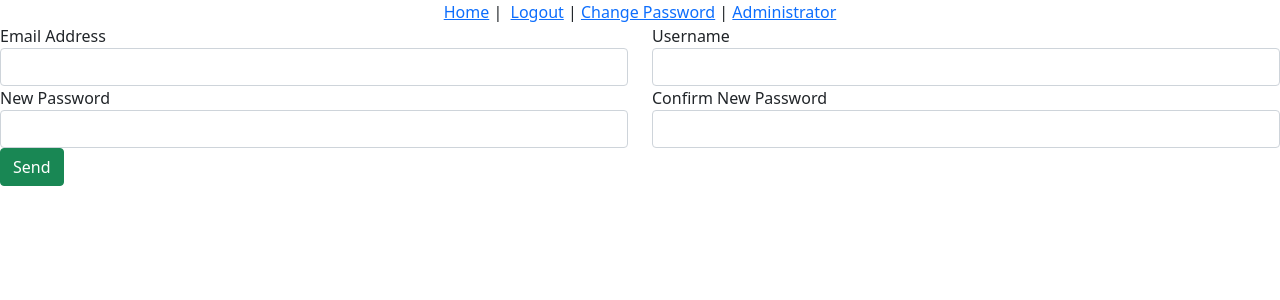
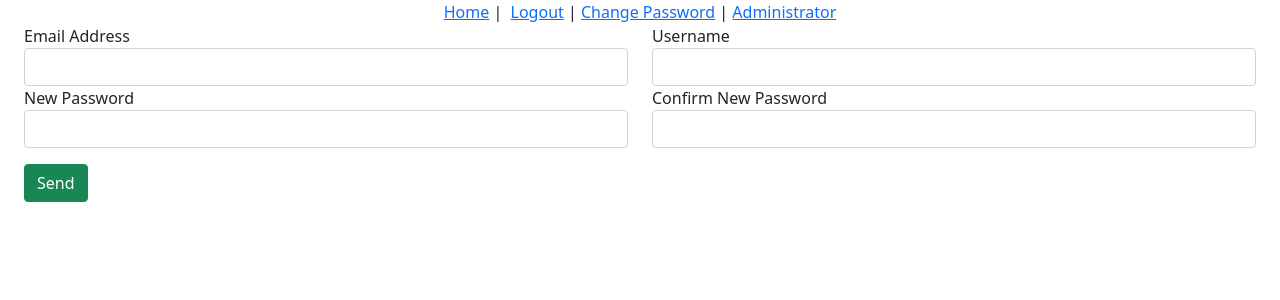
Before and after one commit to mitchrhodes/SummitFitness, a Vue app in the folder vue/: page /changePassword in a window 1280 px wide. Shown: the top 300 px of the page. Built offline with nearby package versions, Linux system fonts and the light colour scheme; no server answers; sample sign-in values are in the browser's storage.

Commit message:
Bootstrap Button changes

```diff
--- a/vue/src/views/Admin.vue
+++ b/vue/src/views/Admin.vue
@@ -1,15 +1,26 @@
 <template>
   <div>
     <div class="text-center">
-      <a class="btn btn-primary" v-on:click="isAddNewForm = true, isEventCreated = false"
+      <a
+        class="btn btn-primary my-3"
+        v-on:click="(isAddNewForm = true), (isEventCreated = false)"
         >Create Virtual Event</a
       >
     </div>
-    <div class="alert alert-success" role="alert" v-show="isEventCreated">
+    <div class="alert alert-success mx-4" role="alert" v-show="isEventCreated">
       Event Created!
+      <button
+        type="button"
+        class="close btn bg-transparent text-right"
+        data-dismiss="alert"
+        aria-label="Close"
+        v-on:click="isEventCreated = false"
+      >
+        <span aria-hidden="true">&times;</span>
+      </button>
     </div>
 
-    <form  v-show="isAddNewForm" @submit.prevent="addEvent">
+    <form class="mx-4" v-show="isAddNewForm" @submit.prevent="addEvent">
       <div class="row">
         <div class="col">
           <label for="name">Name</label>
@@ -43,26 +54,27 @@
         <div class="col">
           <label for="duration">Activity Duration in Days</label>
           <input
-            type="text"
+            type="number"
+            step="1"
             id="duration"
             class="form-control"
             v-model="event.duration"
           />
         </div>
       </div>
-      <div class="text-center">
+      <div class="text-center my-3">
         <button class="btn btn-primary btn-block" type="submit">
           Create Event
         </button>
       </div>
     </form>
-    <table class="table table-bordered table-hover mx-4">
+    <table class="table table-hover">
       <thead>
         <tr>
           <th scope="col">Username</th>
           <th scope="col">Email Address</th>
           <th scope="col">Role</th>
-          <th scope="col"></th>
+          <th scope="col">Change Role</th>
         </tr>
       </thead>
       <tbody>
--- a/vue/src/views/ChangePassword.vue
+++ b/vue/src/views/ChangePassword.vue
@@ -1,7 +1,7 @@
 <template>
   <div>
     <div class="alert alert-success" role="alert" v-show="isPasswordChanged">Password Changed!</div>
-    <form @submit.prevent="sendEmail">
+    <form @submit.prevent="sendEmail" class="mx-4">
       <div class="row">
         <div class="col">
           <label>Email Address</label>
@@ -26,7 +26,7 @@
         <div class="col">
           <label>New Password</label>
           <input
-            type="text"
+            type="password"
             class="form-control"
             name="new_password"
             v-model="user.newPassword"
@@ -36,13 +36,13 @@
           <label>Confirm New Password</label>
           <input
             class="form-control"
-            type="text"
+            type="password"
             name="confirm_new_password"
             v-model="user.confirmNewPassword"
           />
         </div>
       </div>
-      <input class="btn btn-success" type="submit" value="Send" />
+      <input class="btn btn-success my-3" type="submit" value="Send" />
     </form>
   </div>
 </template>
```
